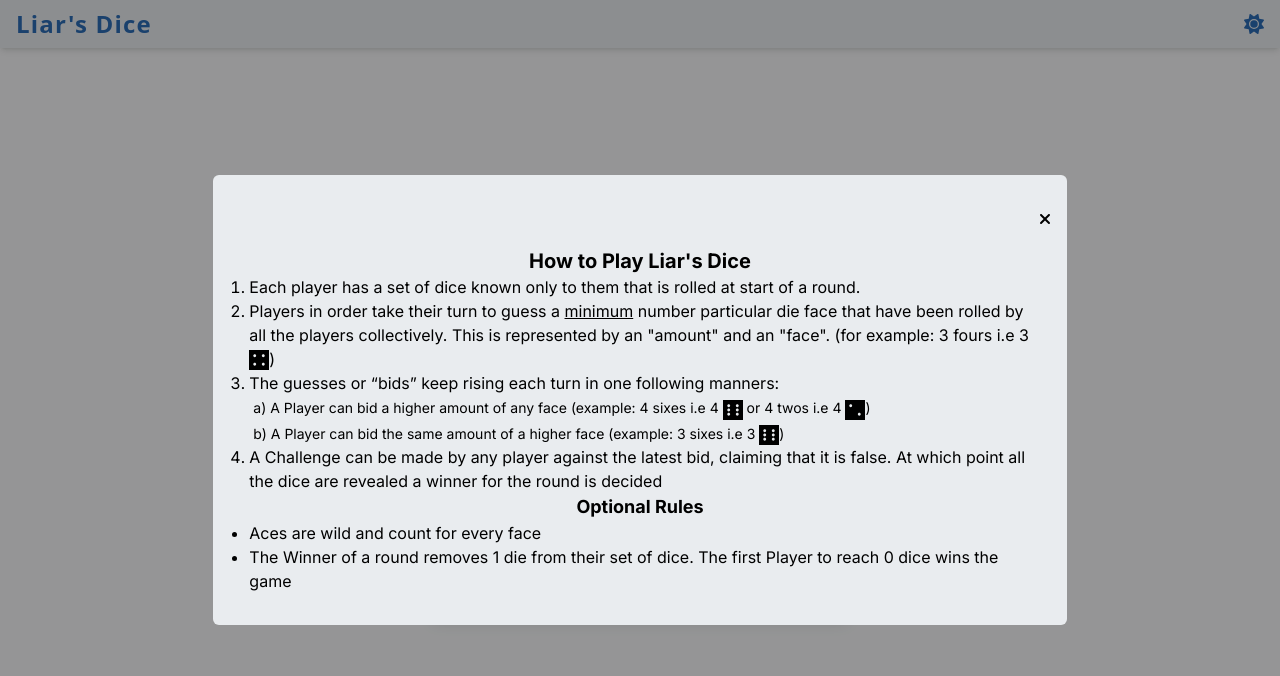
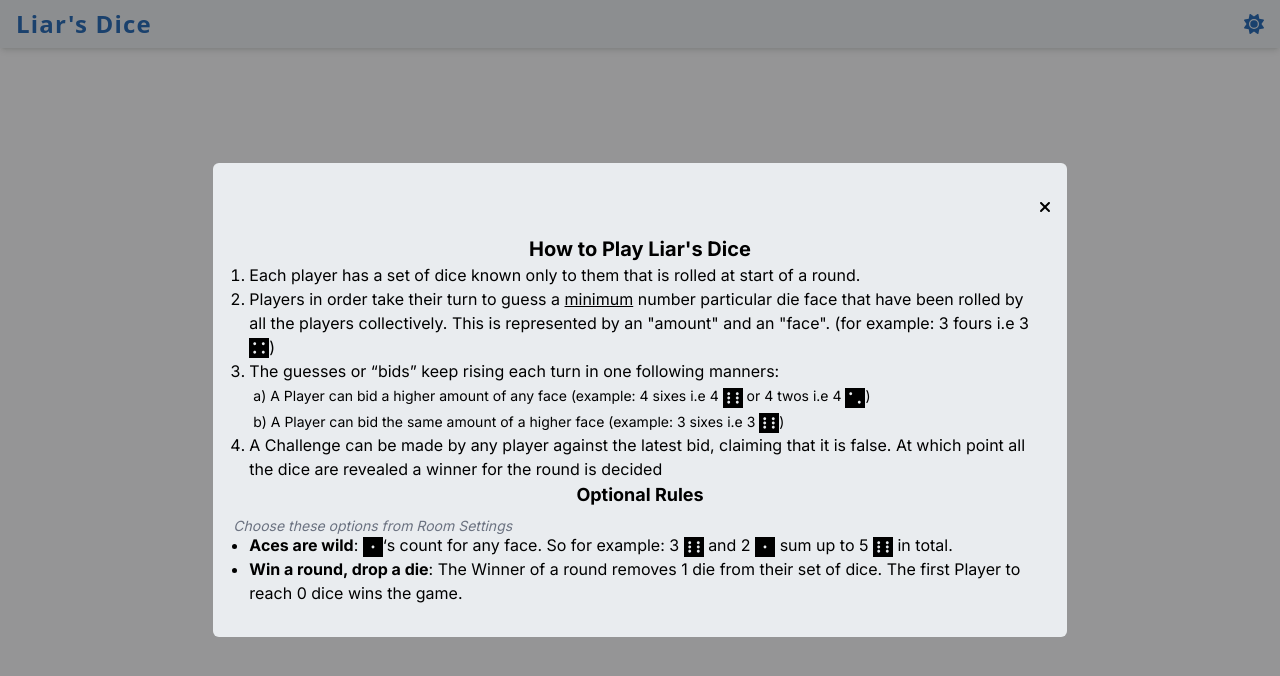
Before and after one commit to ajaytitus1386/dudo, a Next.js app: page / in a window 1280 px wide. Both pictures are taken after a click on the element "How to Play". Shown: the top 676 px of the page. Built offline with nearby package versions, Linux system fonts and the light colour scheme; no server answers.

Commit message:
content: how to play

```diff
--- a/src/components/content/HowToPlay.tsx
+++ b/src/components/content/HowToPlay.tsx
@@ -1,4 +1,5 @@
 import DiceFour from "components/icons/D6/DiceFour"
+import DiceOne from "components/icons/D6/DiceOne"
 import DiceSix from "components/icons/D6/DiceSix"
 import DiceTwo from "components/icons/D6/DiceTwo"
 import React from "react"
@@ -47,11 +48,22 @@ const HowToPlay = () => {
             <h2 className="text-center text-lg font-bold text-text-light-500 dark:text-text-dark-500">
                 Optional Rules
             </h2>
+            <sub className="text-center text-sm italic text-text-light-300 dark:text-text-dark-300">
+                Choose these options from Room Settings
+            </sub>
             <ul className="list-disc px-4 text-text-light-500 dark:text-text-dark-500">
-                <li>Aces are wild and count for every face</li>
                 <li>
-                    The Winner of a round removes 1 die from their set of dice.
-                    The first Player to reach 0 dice wins the game
+                    <b>Aces are wild</b>:{" "}
+                    <DiceOne className="w-5 h-5 inline-block" />
+                    &lsquo;s count for any face. So for example: 3{" "}
+                    <DiceSix className="w-5 h-5 inline-block" /> and 2{" "}
+                    <DiceOne className="w-5 h-5 inline-block" /> sum up to 5{" "}
+                    <DiceSix className="w-5 h-5 inline-block" /> in total.
+                </li>
+                <li>
+                    <b>Win a round, drop a die</b>: The Winner of a round
+                    removes 1 die from their set of dice. The first Player to
+                    reach 0 dice wins the game.
                 </li>
             </ul>
         </>
```
